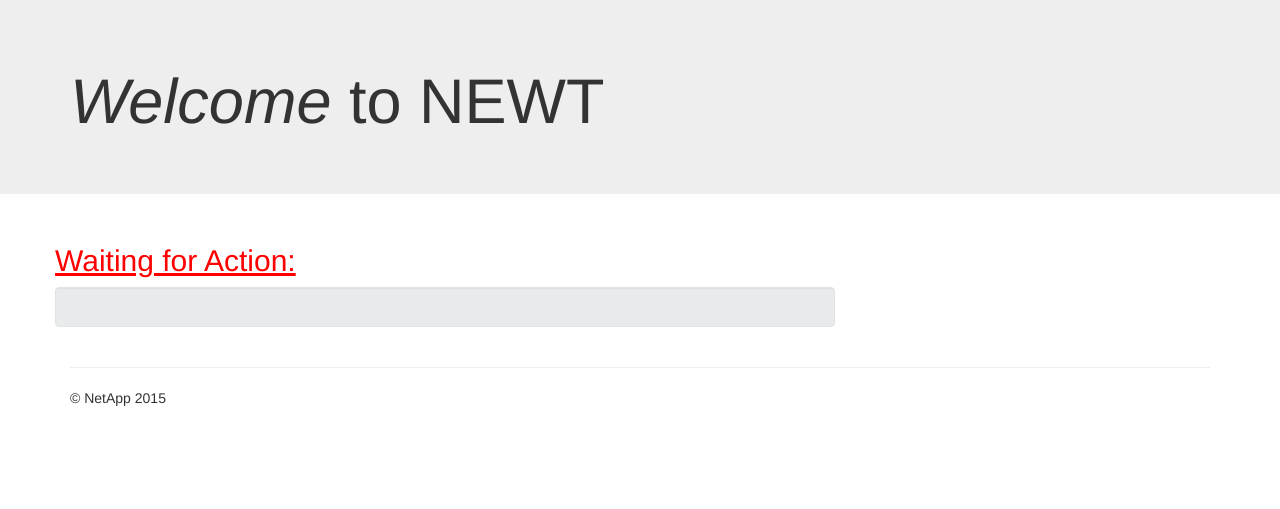
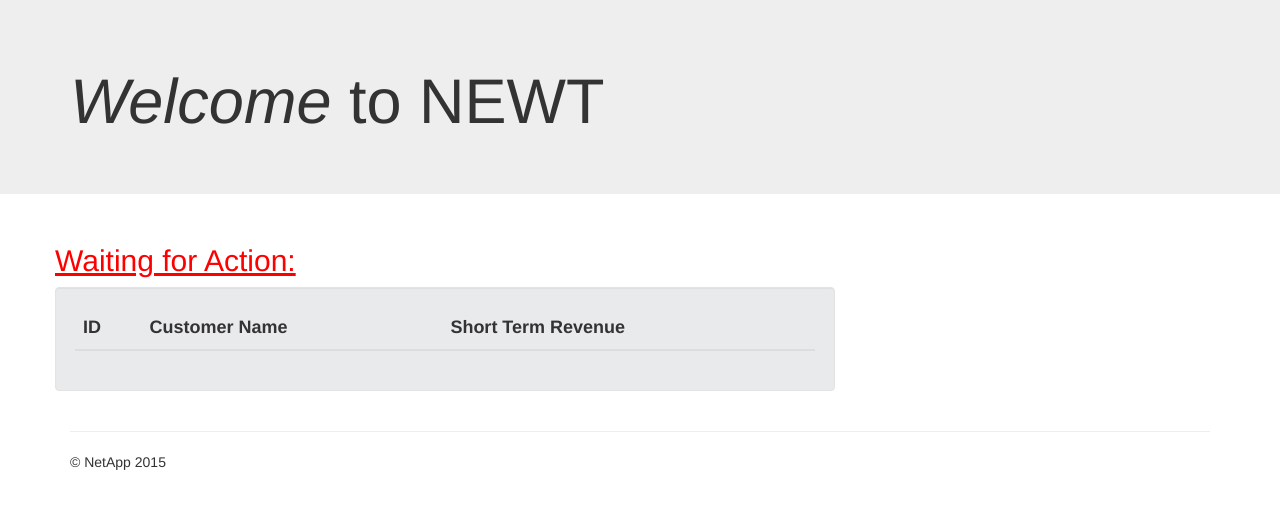
Before and after one commit to cgautcher/mis4173-newt, a Django app: page / in a window 1280 px wide. Shown: the part 83-592 px from the top of the page. Run offline with Django 3.2, Linux system fonts and the light colour scheme; the visitor is signed in with stand-in values (Sample User, id 1); lists and menus that the app fills with data are empty; parts of the project's set-up code (start-up, migrations or seed data) failed here and were passed over; some libraries are stand-ins or nearby versions.

Commit message:
make a scroll-y "Waiting for Action" table on home screen

```diff
--- a/NEWT/home/templates/home/index.html
+++ b/NEWT/home/templates/home/index.html
@@ -15,13 +15,21 @@
       <div class="row">
         <h2 style="color: red;"><u>Waiting for Action:</u></h2>
         <div class="well  col-lg-8" style="background: #E9EAEB; max-height: 150px; overflow-y:scroll;">
+          <table class="table table-striped">
+            <thead><tr style="padding-left: 10%; font-size: large;">
+              <th>ID</th>
+              <th>Customer Name</th>
+              <th>Short Term Revenue</th>
+            </tr></thead>
+            <tbody>
           {% for object in object_list_review %}
-            <p style="padding-left: 10%; font-size: large;">
-              <a href="{{ object.get_absolute_url }}">
-                {{ object.identifier }} - {{ object.customer_name }} - ${{ object.short_term_revenue|intcomma }}
-              </a>
-            </p>
+            <tr>
+              <td><a href="{{ object.get_absolute_url }}">{{ object.identifier }}</a></td>
+              <td>{{ object.customer_name }}</td>
+              <td>${{ object.short_term_revenue|intcomma }}</td>
+            </tr>
           {% endfor %}
+          </table>
         </div>
       </div>
     {% else %}
```
